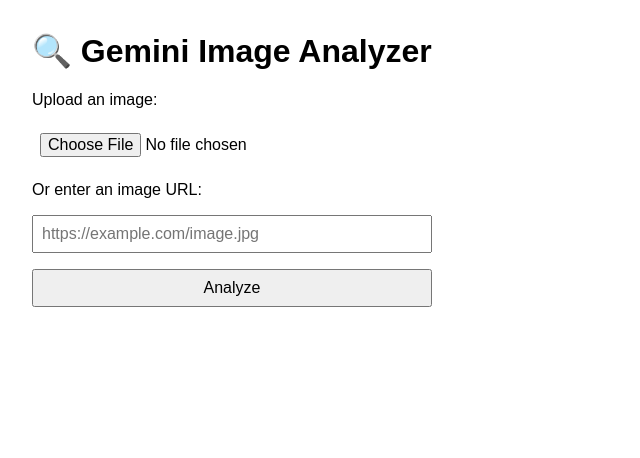
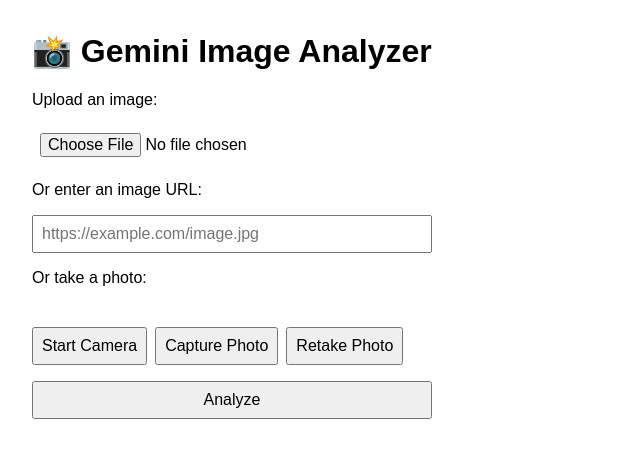
Before and after one commit to BeautifulSkyTian/FoodGie, a Flask app: page / in a window 1280 px wide. Shown: the top 458 px of the page, without its empty margins (0-640 px from the left). Run offline with Flask 3, Linux system fonts and the light colour scheme.

Commit message:
camera functionality

```diff
--- a/Website/templates/index.html
+++ b/Website/templates/index.html
@@ -22,10 +22,27 @@
       margin-top: 1em;
       font-weight: bold;
     }
+    #camera-container {
+      margin-top: 1em;
+    }
+    #video, #preview {
+      max-width: 400px;
+      width: 100%;
+      border: 1px solid #ccc;
+      display: block;
+    }
+    #video.hidden, #preview.hidden {
+      display: none;
+    }
+    .camera-controls {
+      display: flex;
+      gap: 0.5em;
+      margin-top: 0.5em;
+    }
   </style>
 </head>
 <body>
-  <h1>🔍 Gemini Image Analyzer</h1>
+  <h1>📸 Gemini Image Analyzer</h1>
   <form id="analyze-form" enctype="multipart/form-data">
 
     <label>Upload an image:</label>
@@ -33,6 +50,17 @@
 
     <label>Or enter an image URL:</label>
     <input type="text" name="image_url" placeholder="https://example.com/image.jpg" />
+
+    <label>Or take a photo:</label>
+    <div id="camera-container">
+      <video id="video" autoplay class="hidden"></video>
+      <img id="preview" alt="Captured photo" class="hidden" />
+      <div class="camera-controls">
+        <button type="button" id="start-camera">Start Camera</button>
+        <button type="button" id="capture" class="hidden">Capture Photo</button>
+        <button type="button" id="retake" class="hidden">Retake Photo</button>
+      </div>
+    </div>
 
     <button type="submit">Analyze</button>
   </form>
@@ -42,11 +70,90 @@
   <script>
     const form = document.getElementById("analyze-form");
     const resultDiv = document.getElementById("result");
+    const video = document.getElementById("video");
+    const preview = document.getElementById("preview");
+    const startCameraBtn = document.getElementById("start-camera");
+    const captureBtn = document.getElementById("capture");
+    const retakeBtn = document.getElementById("retake");
+
+    let stream = null;
+    let capturedBlob = null;
+
+    // Start camera
+    startCameraBtn.addEventListener("click", async () => {
+      try {
+        stream = await navigator.mediaDevices.getUserMedia({ video: true });
+        video.srcObject = stream;
+        video.classList.remove("hidden");
+        preview.classList.add("hidden");
+        startCameraBtn.classList.add("hidden");
+        captureBtn.classList.remove("hidden");
+        retakeBtn.classList.add("hidden");
+      } catch (err) {
+        alert("Could not access camera: " + err.message);
+      }
+    });
+
+    // Capture photo
+    captureBtn.addEventListener("click", () => {
+      const canvas = document.createElement("canvas");
+      canvas.width = video.videoWidth;
+      canvas.height = video.videoHeight;
+      const ctx = canvas.getContext("2d");
+      ctx.drawImage(video, 0, 0);
+
+      // Convert canvas to blob and show preview
+      canvas.toBlob((blob) => {
+        capturedBlob = blob;
+        const imageUrl = URL.createObjectURL(blob);
+        preview.src = imageUrl;
+
+        // Stop and hide video, show preview
+        if (stream) {
+          stream.getTracks().forEach(track => track.stop());
+        }
+        video.pause();
+        video.srcObject = null;
+        video.classList.add("hidden");
+        preview.classList.remove("hidden");
+
+        captureBtn.classList.add("hidden");
+        retakeBtn.classList.remove("hidden");
+        resultDiv.innerHTML = "✅ Photo captured! Click 'Analyze' to process.";
+      }, "image/jpeg", 0.9);
+    });
+
+    // Retake photo
+    retakeBtn.addEventListener("click", async () => {
+      try {
+        stream = await navigator.mediaDevices.getUserMedia({ video: true });
+        video.srcObject = stream;
+        video.play();
+        video.classList.remove("hidden");
+        preview.classList.add("hidden");
+        capturedBlob = null;
+        retakeBtn.classList.add("hidden");
+        captureBtn.classList.remove("hidden");
+        resultDiv.innerHTML = "";
+      } catch (err) {
+        alert("Could not access camera: " + err.message);
+      }
+    });
 
     form.addEventListener("submit", async (e) => {
       e.preventDefault();
 
-      const formData = new FormData(form);
+      const formData = new FormData();
+
+      // Priority: captured photo > uploaded file > URL
+      if (capturedBlob) {
+        formData.append("image_file", capturedBlob, "camera-capture.jpg");
+      } else if (form.elements.image_file.files[0]) {
+        formData.append("image_file", form.elements.image_file.files[0]);
+      } else if (form.elements.image_url.value) {
+        formData.append("image_url", form.elements.image_url.value);
+      }
+
       resultDiv.innerHTML = "⏳ Analyzing image...";
 
       const res = await fetch("/analyze", {
```
